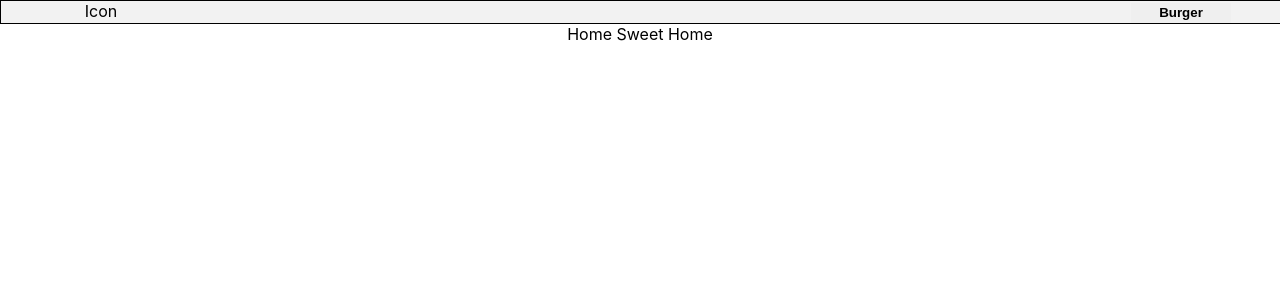
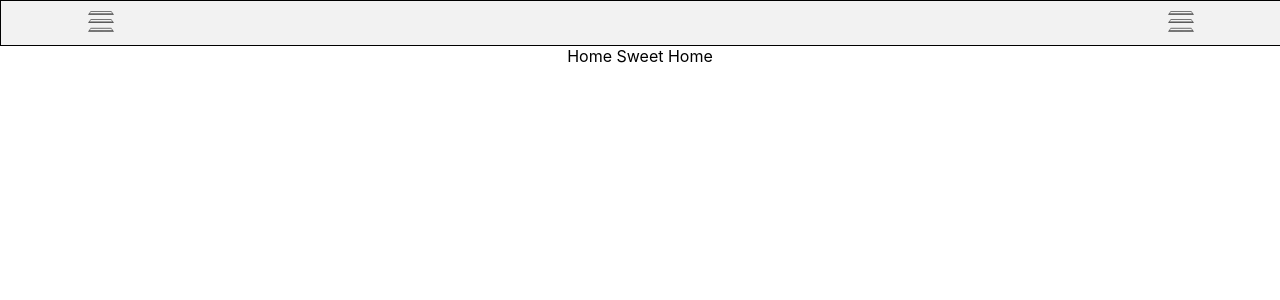
Before and after one commit to dci-ber-fbw21/spa-router-mobile-nav-Gercai, a React (Create React App) app: page / in a window 1280 px wide. Shown: the top 300 px of the page. Built offline with nearby package versions, Linux system fonts and the light colour scheme.

Commit message:
added useEffect for outside click

```diff
--- a/src/components/header/index.js
+++ b/src/components/header/index.js
@@ -7,7 +7,9 @@ function App() {
 
 
 <article className="header">
-<div className="icon">Icon</div>
+<div className="icon">
+    <img src={require("../../images/bar.svg")} alt="" height="40" width="30"/>
+</div>
     <div className="icon2">
         <Navigation></Navigation>
     </div>
--- a/src/components/navigation/index.js
+++ b/src/components/navigation/index.js
@@ -1,26 +1,41 @@
-import React, {useState} from 'react';
+import React, {useState, useEffect, useRef} from 'react';
 import './index.scss';
 import {
     BrowserRouter as Router,
     NavLink
 } from "react-router-dom";
 
-const toggleBar = function(){
-  document.querySelector("ul").style.display==="none"
-  ?document.querySelector("ul").style.display="block"
-  :document.querySelector("ul").style.display="none";
-}
-
 function Navigation() {
 
-  const [homeColor,setState1] = useState("blue");
+const node = useRef();
+
+const [open, setOpen] = useState(false);
+const [homeColor,setState1] = useState("blue");
   const [aboutColor,setState2] = useState("blue");
   const [projectColor,setState3] = useState("blue");
 
+  useEffect(() => {
+    document.addEventListener("mousedown",handleClick);
+
+    return () => {
+      document.removeEventListener("mousedown",handleClick);
+    };
+  },[])
+
+  const handleClick = e =>{
+    if(node.current.contains(e.target)){
+      console.log(open);
+      return;
+    }
+  // outside Click
+    setOpen(false);
+  }
+
   return (
-    <nav>
-      <button onClick={toggleBar}>Burger</button>
-      <ul className="list">
+    <nav ref={node}>
+        <input type="image" onClick={e => setOpen(!open)} src={require("../../images/bar.svg")} alt="" height="40" width="30"/>
+
+     {open && <ul className="list">
         <li>
           <NavLink to="/"><span style={{color:homeColor}} onClick={() => setState1("red")}>Home</span></NavLink>
         </li>
@@ -33,7 +48,7 @@ function Navigation() {
         <li>
           <NavLink to="/no-match">NoMatch</NavLink>
         </li>
-      </ul>
+  </ul> }
     </nav>
   );
 }
--- a/src/components/navigation/index.scss
+++ b/src/components/navigation/index.scss
@@ -7,7 +7,6 @@ nav{
     color: red;
 
     ul{
-        display: none;
         border: solid black 2px;
         padding: 20px;
         margin: 30px;
```
